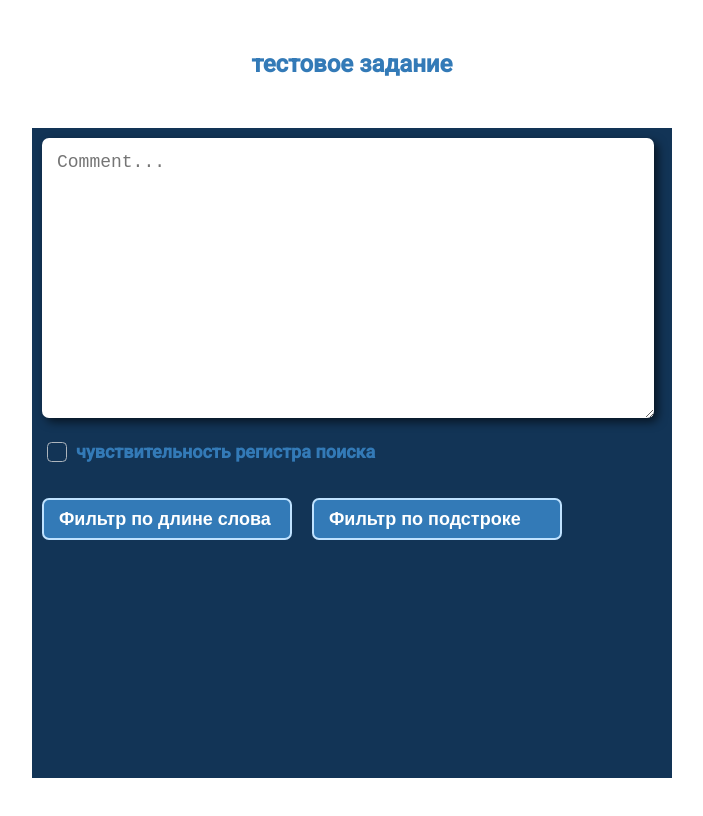
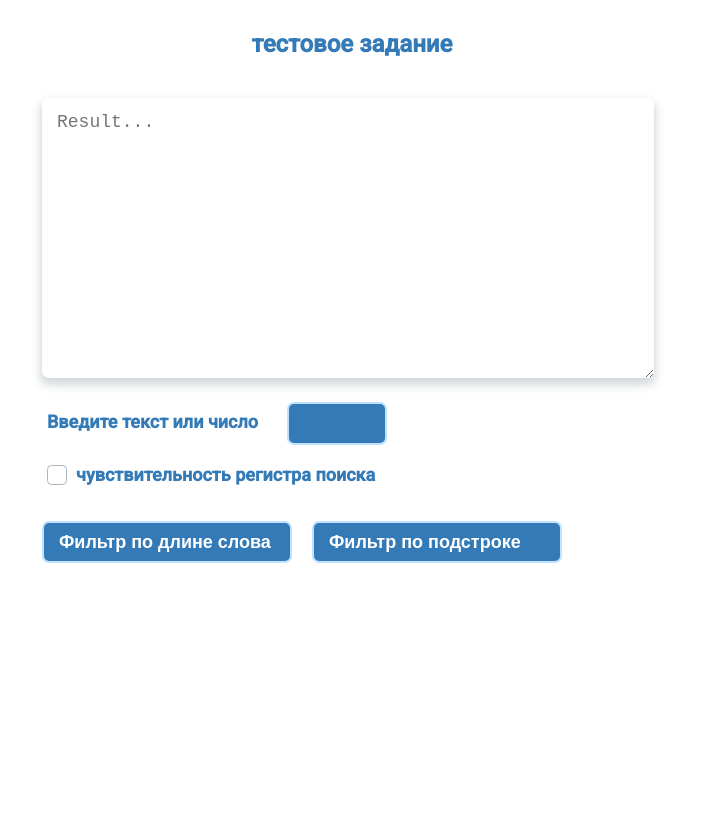
Before and after one commit to kastrubait/two-button-app, an Angular app: page / in a window 1280 px wide. Shown: the top 816 px of the page, without its empty margins (288-991 px from the left). Built offline with nearby package versions, Linux system fonts and the light colour scheme; no server answers.

Commit message:
feat: add event handlers

```diff
--- a/src/app/app.component.scss
+++ b/src/app/app.component.scss
@@ -1,5 +1,5 @@
 .title {
-  margin: 50px auto;
+  margin: 30px auto;
   text-align: center;
   color: #337AB7;
 }
--- a/src/app/base/base.module.ts
+++ b/src/app/base/base.module.ts
@@ -9,11 +9,11 @@ import { FilterPipe } from './pipe/filter.pipe';
   declarations: [BaseComponent, FilterPipe],
   imports: [
     CommonModule,
-    HttpClientModule
+    HttpClientModule,
   ],
   exports: [
     BaseComponent,
-    HttpClientModule
+    HttpClientModule,
   ],
 })
 export class BaseModule { }
--- a/src/app/base/components/base/base.component.html
+++ b/src/app/base/components/base/base.component.html
@@ -1,13 +1,34 @@
 <section class="base-section">
-  <div>
-    <textarea placeholder="Comment..."></textarea>
+  <div class="center">
+    <textarea placeholder = "Result..."></textarea>
   </div>
-  <div class="checkbox">
-      <input class="base-section__checkbox" type="checkbox" id="register" name="register" value="green">
-      <label for="register">чувствительность регистра поиска</label>
+  <div class = "center">
+    <label for = "valueUser">
+      Введите текст или число
+    </label>
+    <input
+      (keyup) = "onKey($event)"
+      type = "text"
+      name = "userValue">
+  </div>
+  <div class="checkbox center">
+      <input
+        class = "base-section__checkbox"
+        type="checkbox"
+        name = "register"
+        id = "register"
+        [checked] = "isChecked"
+        (change) = onChangeRegister($event)>
+      <label for = "register">
+        чувствительность регистра поиска
+      </label>
   </div>
   <div class="base-section__buttons">
-    <button class="atuin-btn">Фильтр по длине слова</button>
-    <button class="atuin-btn">Фильтр по подстроке</button>
+    <button class="atuin-btn" (click)="filterByLenght()">
+      Фильтр по длине слова
+    </button>
+    <button class="atuin-btn" (click)="filterByWords()">
+      Фильтр по подстроке
+    </button>
   </div>
 </section>
--- a/src/app/base/components/base/base.component.scss
+++ b/src/app/base/components/base/base.component.scss
@@ -4,16 +4,15 @@
   width: 50%;
   height: auto;
   min-height: calc(100vh - 150px);
-  margin: 0  auto;
-  flex-wrap: wrap;
+  margin: 0 auto;
   justify-content: center;
   align-items: center;
-  background-color: #123456;
 
   .atuin-btn {
     display: inline-flex;
     margin: 10px;
     width: 250px;
+    padding: 10px 15px;
     text-decoration: none;
     border: 2px solid #BFE2FF;
     border-radius: 7px;
@@ -21,7 +20,6 @@
     overflow: hidden;
     font-size: 18px;
     line-height: 18px;
-    padding: 10px 15px;
     color: #FFF;
     font-weight: bold;
     background: #337AB7;
@@ -37,23 +35,13 @@
       color: #FFF;
     }
 
-    &:before {
-      content: "";
-      position: absolute;
-      top: 0;
-      left: -100%;
-      width: 100%;
-      height: 100%;
-      background: linear-gradient(-45deg, transparent, rgba(191, 226, 255, 0.3), transparent);
-      transition: left 0.7s;
-    }
-
     &:hover:before,
     &:active:before,
     &:focus:before {
       left: 100%;
     }
   }
+
   &__checkbox {
     position: absolute;
     z-index: -1;
@@ -110,11 +98,12 @@
   .checkbox {
     margin-bottom: 1em;
   }
+}
 
 label {
+  padding: 10px 15px;
   font-size: 18px;
   line-height: 18px;
-  padding: 10px 15px;
   font-weight: bold;
   color: #337AB7;
 }
@@ -129,8 +118,29 @@ textarea {
   border: 0;
   font-size: 18px;
   line-height: 18px;
-  box-shadow:4px 4px 10px rgba(0,0,0,0.6);
+  overflow: hidden;
+  box-shadow: 0px 5px 10px 2px rgba(34, 60, 80, 0.2);
 }
 
+input[type=text] {
+  width: 100px;
+  padding: 12px 20px;
+  margin: 10px;
+  box-sizing: border-box;
+  border: 2px solid #BFE2FF;
+  border-radius: 7px;
+  background-color: #337AB7;
+  color: white;
+  transition: width 0.4s ease-in-out;
+  outline: none;
+}
 
+input[type=text]:focus {
+  width: 250px;
+  border-color: #b3d7ff;
 }
+
+.center {
+  margin-left: auto;
+  margin-right: auto;
+}
--- a/src/app/base/components/base/base.component.ts
+++ b/src/app/base/components/base/base.component.ts
@@ -1,9 +1,10 @@
-import { Component, OnDestroy, OnInit } from '@angular/core';
+import { Component, OnDestroy } from '@angular/core';
 import { catchError } from 'rxjs/operators';
 import { EMPTY, Subscription } from 'rxjs';
 
 import { DataService } from '../../services/data.service';
 import { MrsoftData } from '../../models/mrsof-data.model';
+import { FilterParams } from '../../models/filter-params.model';
 
 
 @Component({
@@ -11,15 +12,60 @@ import { MrsoftData } from '../../models/mrsof-data.model';
   templateUrl: './base.component.html',
   styleUrls: ['./base.component.scss']
 })
-export class BaseComponent implements OnInit, OnDestroy {
-  checked = false;
+export class BaseComponent implements OnDestroy {
+  isChecked = false;
+  inputValue = '';
+  filterParams: FilterParams = {
+    typeValue: '',
+    value: '',
+    register: false
+  };
   result: string[] = [];
   dataSubscription!: Subscription;
   error = false;
 
   constructor(private dataService: DataService) {}
 
-  ngOnInit(): void {
+  onKey(event: Event): void {
+    this.inputValue = (event.target as  HTMLInputElement).value;
+  }
+
+  onChangeRegister(event: Event): void{
+    this.isChecked = (event.target as  HTMLInputElement).checked;
+  }
+
+  filterByLenght(): void {
+    if (this.isNumeric(Number(this.inputValue))) {
+      this.filterParams.typeValue = 'number';
+      this.filterParams.value = Number(this.inputValue);
+      this.filterParams.register = this.isChecked;
+      console.log(this.inputValue, this.filterParams);
+      this.getDataJson();
+    } else {
+      window.alert('Вероятно, выбрана не та кнопка?');
+    }
+  }
+
+  filterByWords(): void {
+    if (!this.isNumeric(Number(this.inputValue))) {
+      this.filterParams.typeValue = 'string';
+      this.filterParams.value = this.inputValue;
+      this.filterParams.register = this.isChecked;
+      console.log(this.inputValue, this.filterParams);
+      this.getDataJson();
+    } else {
+      window.alert('Вероятно, выбрана не та кнопка?');
+    }
+  }
+
+  isNumeric(val: string | number): boolean {
+    if (typeof val === "number" && !Number.isNaN(val) && val !== Infinity && val !== -Infinity) {
+      return true;
+    }
+    return false;
+  }
+
+  getDataJson(): void {
     this.dataSubscription = this.dataService.getData()
     .pipe(
       catchError((error) => {
@@ -33,7 +79,7 @@ export class BaseComponent implements OnInit, OnDestroy {
     })
   }
 
-    ngOnDestroy(): void {
-      this.dataSubscription.unsubscribe();
-    }
+  ngOnDestroy(): void {
+    this.dataSubscription.unsubscribe();
+  }
 }
```
